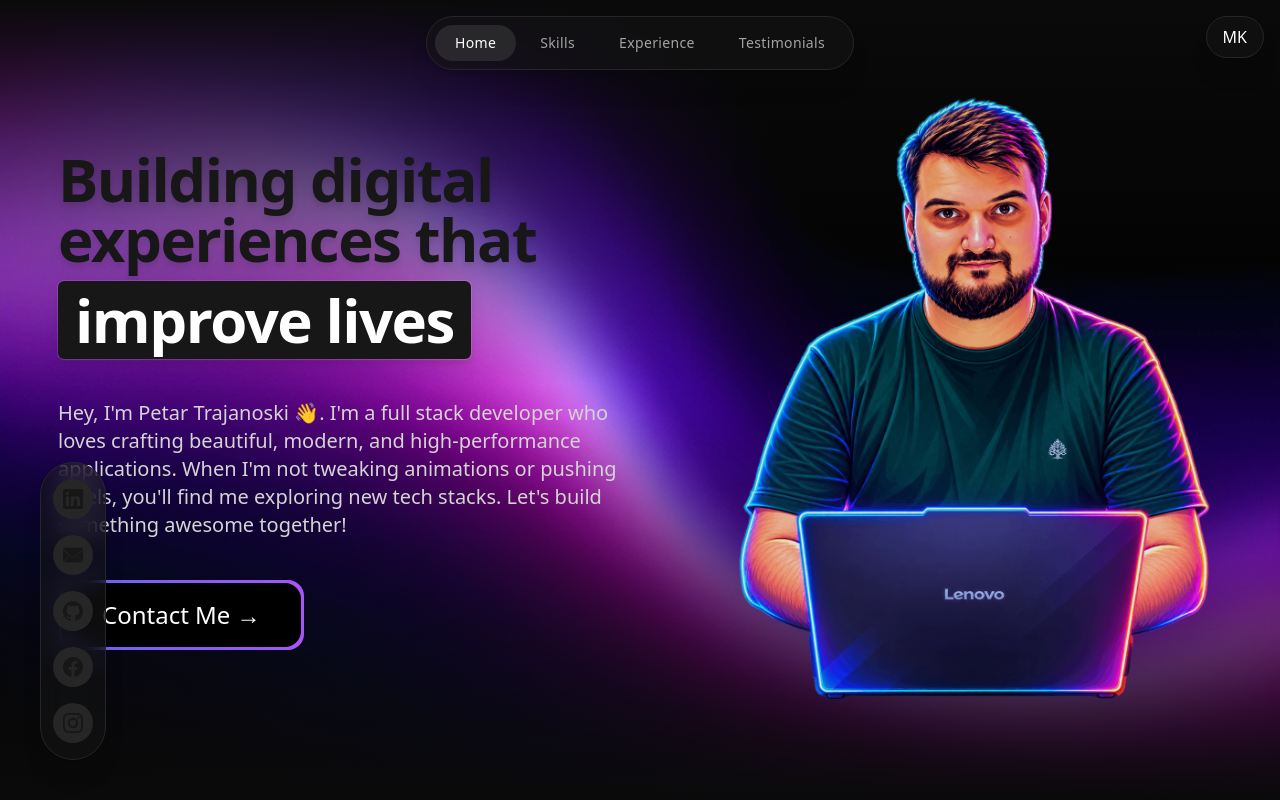
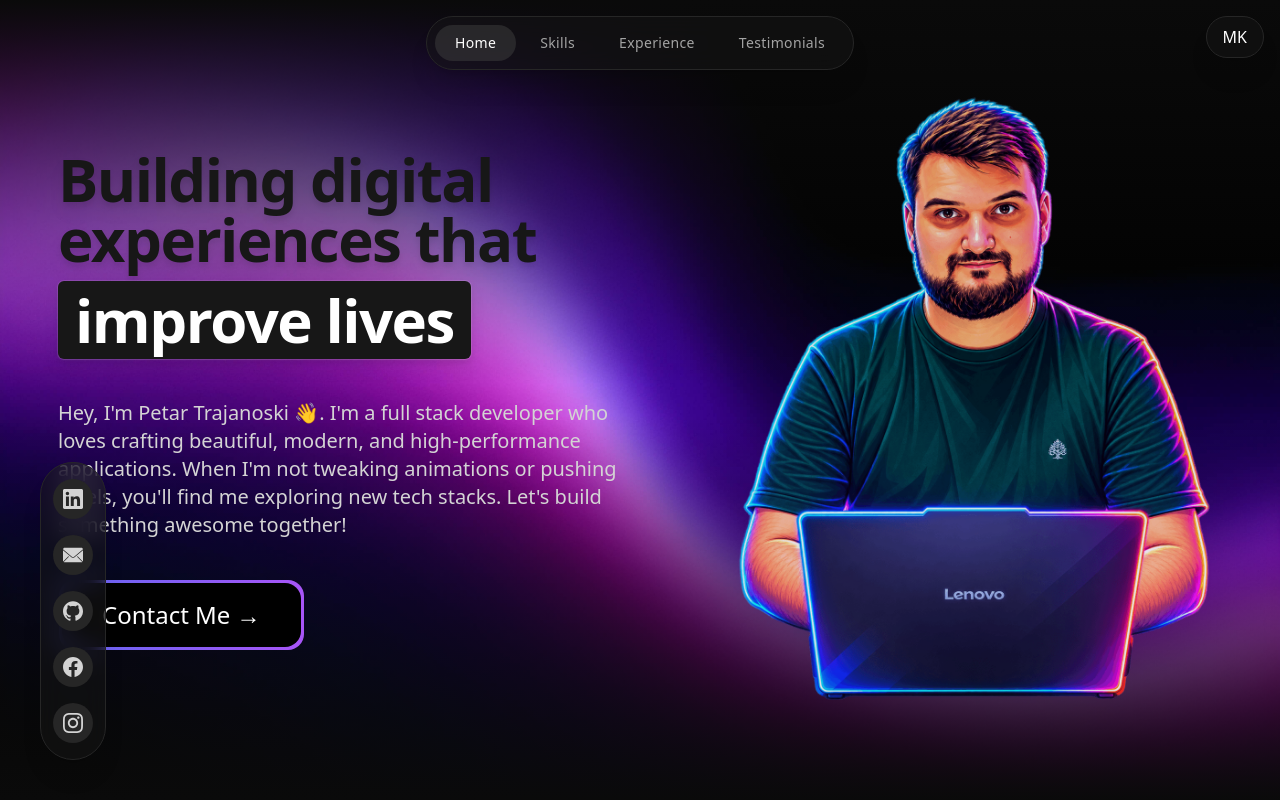
Before and after one commit to HyRALis/Portfolio, a Next.js app: page /en in a window 1280 px wide. Shown: the top 800 px of the page. Built offline with nearby package versions, Linux system fonts and the light colour scheme.

Commit message:
fix: removed the animations which were breaking

```diff
--- a/src/components/ui/sections/Hero/FloatingDock.tsx
+++ b/src/components/ui/sections/Hero/FloatingDock.tsx
@@ -1,7 +1,7 @@
 'use client';
-import { useRef, useState } from 'react';
+import { useState } from 'react';
 import Link from 'next/link';
-import { AnimatePresence, MotionValue, motion, useMotionValue, useSpring, useTransform } from 'framer-motion';
+import { AnimatePresence, motion } from 'framer-motion';
 
 import { cn } from '@/utils/twMerge';
 
@@ -56,80 +56,37 @@ const FloatingDockDesktop = ({
     items: { title: string; icon: React.ReactNode; href: string }[];
     className?: string;
 }) => {
-    const mouseX = useMotionValue(Infinity);
     return (
-        <motion.div
-            onMouseMove={(e) => mouseX.set(e.screenY)}
-            onMouseLeave={() => mouseX.set(Infinity)}
+        <div
             className={cn(
                 'fixed z-[9999] bottom-10 left-10 h-max hidden md:flex md:flex-col gap-4 rounded-full bg-gray-50/50 dark:bg-neutral-900/50 backdrop-blur-md border border-gray-200 dark:border-neutral-800 shadow-xl px-3 py-4',
                 className
             )}
         >
             {items.map((item) => (
-                <IconContainer mouseX={mouseX} key={item.title} {...item} />
+                <IconContainer key={item.title} {...item} />
             ))}
-        </motion.div>
+        </div>
     );
 };
 
 function IconContainer({
-    mouseX,
     title,
     icon,
     href
 }: {
-    mouseX: MotionValue;
     title: string;
     icon: React.ReactNode;
     href: string;
 }) {
-    const ref = useRef<HTMLDivElement>(null);
-
-    const distance = useTransform(mouseX, (val) => {
-        const bounds = ref.current?.getBoundingClientRect() ?? { y: 0, height: 0 };
-
-        return val - bounds.y - bounds.height - 100;
-    });
-
-    const widthTransform = useTransform(distance, [-150, 0, 150], [40, 80, 40]);
-    const heightTransform = useTransform(distance, [-150, 0, 150], [40, 80, 40]);
-
-    const widthTransformIcon = useTransform(distance, [-150, 0, 150], [20, 40, 20]);
-    const heightTransformIcon = useTransform(distance, [-150, 0, 150], [20, 40, 20]);
-
-    const width = useSpring(widthTransform, {
-        mass: 0.1,
-        stiffness: 150,
-        damping: 12
-    });
-    const height = useSpring(heightTransform, {
-        mass: 0.1,
-        stiffness: 150,
-        damping: 12
-    });
-
-    const widthIcon = useSpring(widthTransformIcon, {
-        mass: 0.1,
-        stiffness: 150,
-        damping: 12
-    });
-    const heightIcon = useSpring(heightTransformIcon, {
-        mass: 0.1,
-        stiffness: 150,
-        damping: 12
-    });
-
     const [hovered, setHovered] = useState(false);
 
     return (
         <Link href={href} aria-label={title}>
-            <motion.div
-                ref={ref}
-                style={{ width, height }}
+            <div
                 onMouseEnter={() => setHovered(true)}
                 onMouseLeave={() => setHovered(false)}
-                className="aspect-square rounded-full bg-gray-200 dark:bg-neutral-800 flex items-center justify-center relative"
+                className="w-10 h-10 aspect-square rounded-full bg-gray-200 dark:bg-neutral-800 flex items-center justify-center relative transition-colors hover:bg-gray-300 dark:hover:bg-neutral-700"
             >
                 <AnimatePresence>
                     {hovered && (
@@ -137,19 +94,16 @@ function IconContainer({
                             initial={{ opacity: 0, x: 10, y: '-50%' }}
                             animate={{ opacity: 1, x: 0, y: '-50%' }}
                             exit={{ opacity: 0, x: 2, y: '-50%' }}
-                            className="px-2 py-0.5 whitespace-pre rounded-md bg-gray-100 border dark:bg-neutral-800 dark:border-neutral-900 dark:text-white border-gray-200 text-neutral-700 absolute left-1/2 -translate-x-1/2 -top-8 w-fit text-xs"
+                            className="px-2 py-0.5 whitespace-pre rounded-md bg-gray-100 border dark:bg-neutral-800 dark:border-neutral-900 dark:text-white border-gray-200 text-neutral-700 absolute left-14 top-1/2 -translate-y-1/2 w-fit text-xs pointer-events-none"
                         >
                             {title}
                         </motion.div>
                     )}
                 </AnimatePresence>
-                <motion.div
-                    style={{ width: widthIcon, height: heightIcon }}
-                    className="flex items-center justify-center"
-                >
+                <div className="w-5 h-5 flex items-center justify-center text-neutral-500 dark:text-neutral-300">
                     {icon}
-                </motion.div>
-            </motion.div>
+                </div>
+            </div>
         </Link>
     );
 }
```
